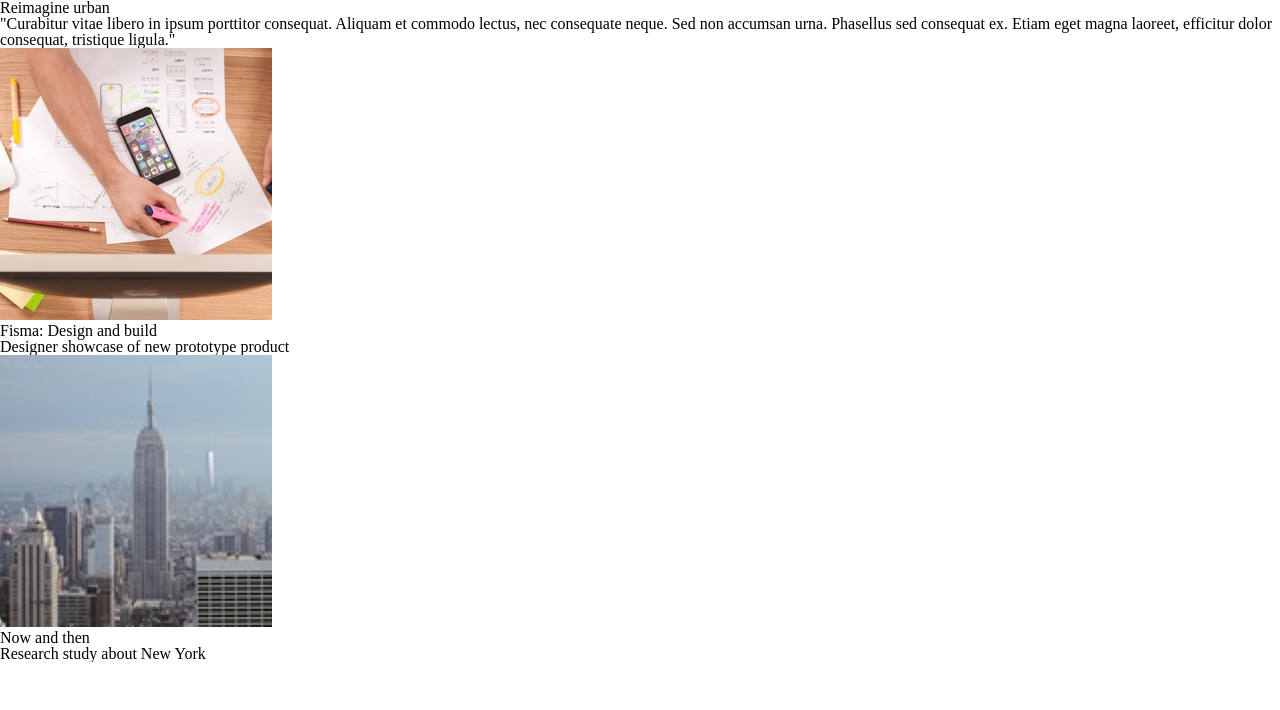
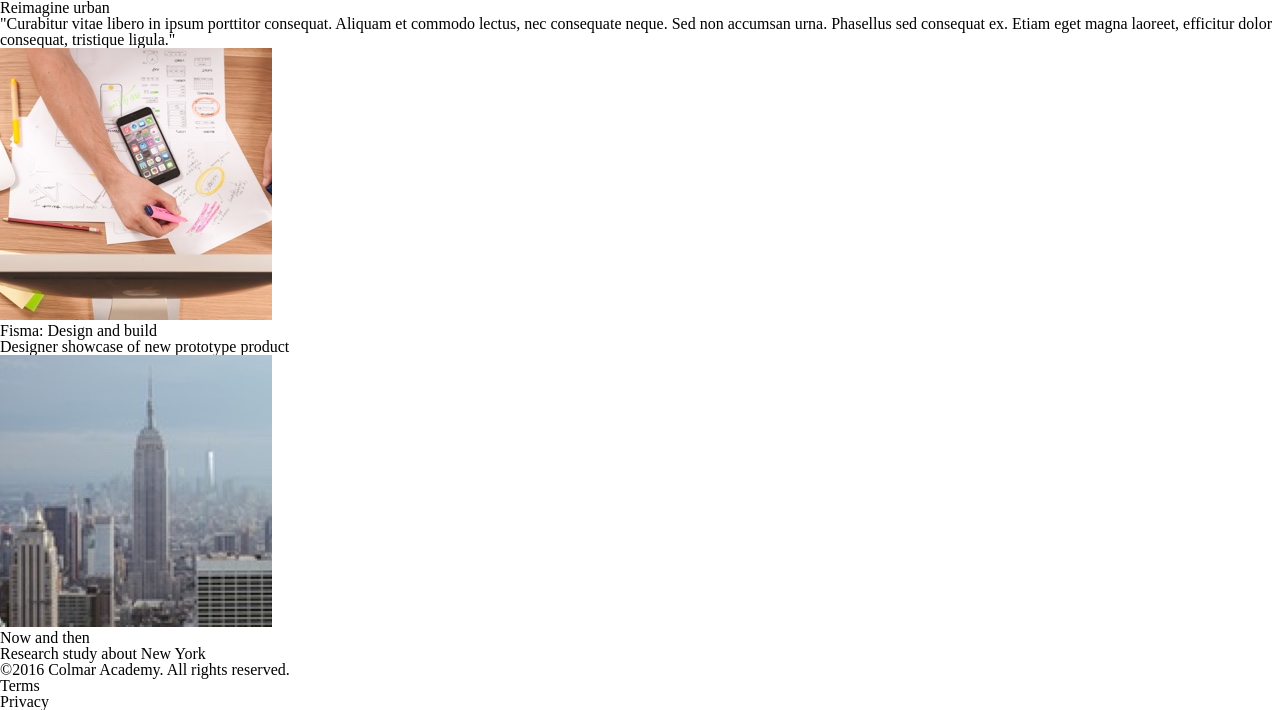
Before and after one commit to 9sara0/ColmarAcademy, a plain HTML site: page index.html in a window 1280 px wide. Shown: the part 4720-5430 px from the top of the page. Before the commit the page ends 5382 px from the top, so only its background shows below. Drawn offline with Linux system fonts and the light colour scheme.

Commit message:
HTML: Add footer code

```diff
--- a/index.html
+++ b/index.html
@@ -224,5 +224,17 @@
         </div>
       </div>
     </main>
+
+    <footer>
+      <div class="left">
+        ©2016 Colmar Academy. All rights reserved.
+      </div>
+      <div class="right">
+        <ul>
+          <li>Terms</li>
+          <li>Privacy</li>
+        </ul>
+      </div>
+    </footer>
   </body>
 </html>
```
